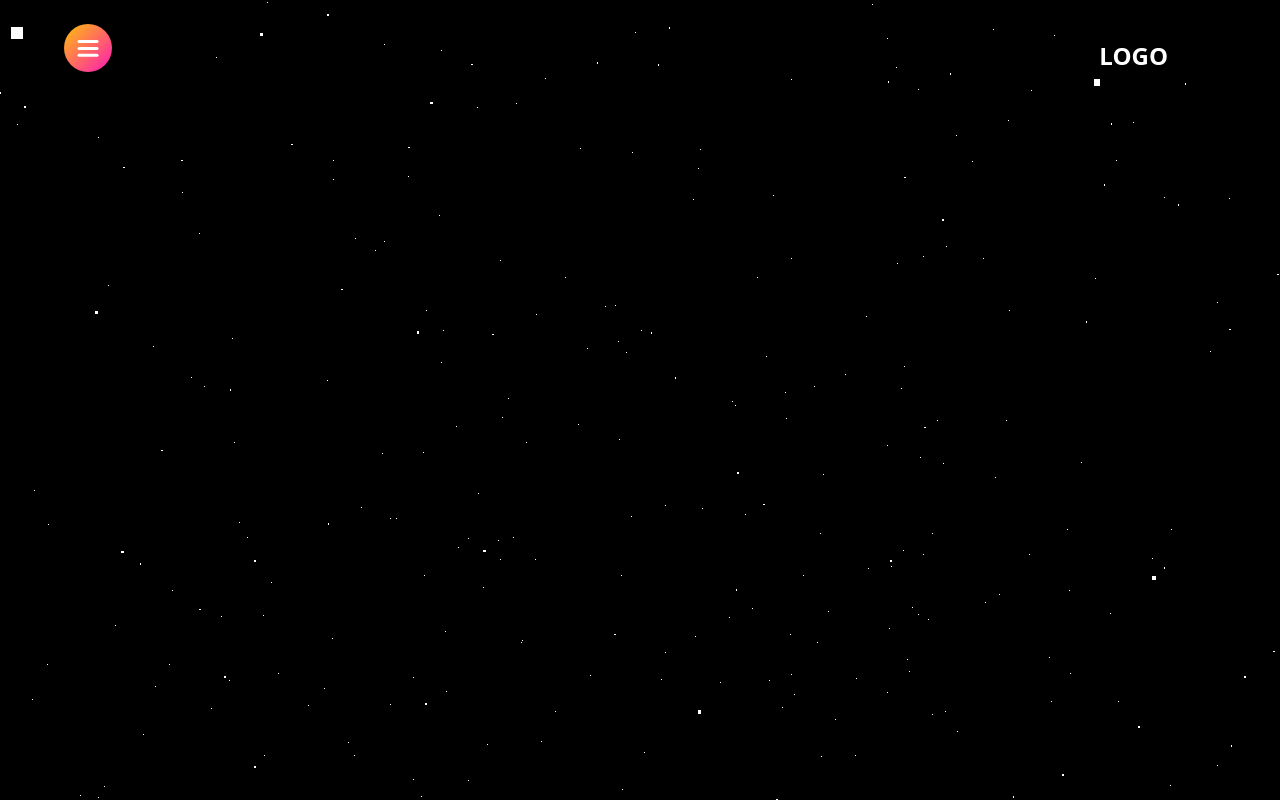
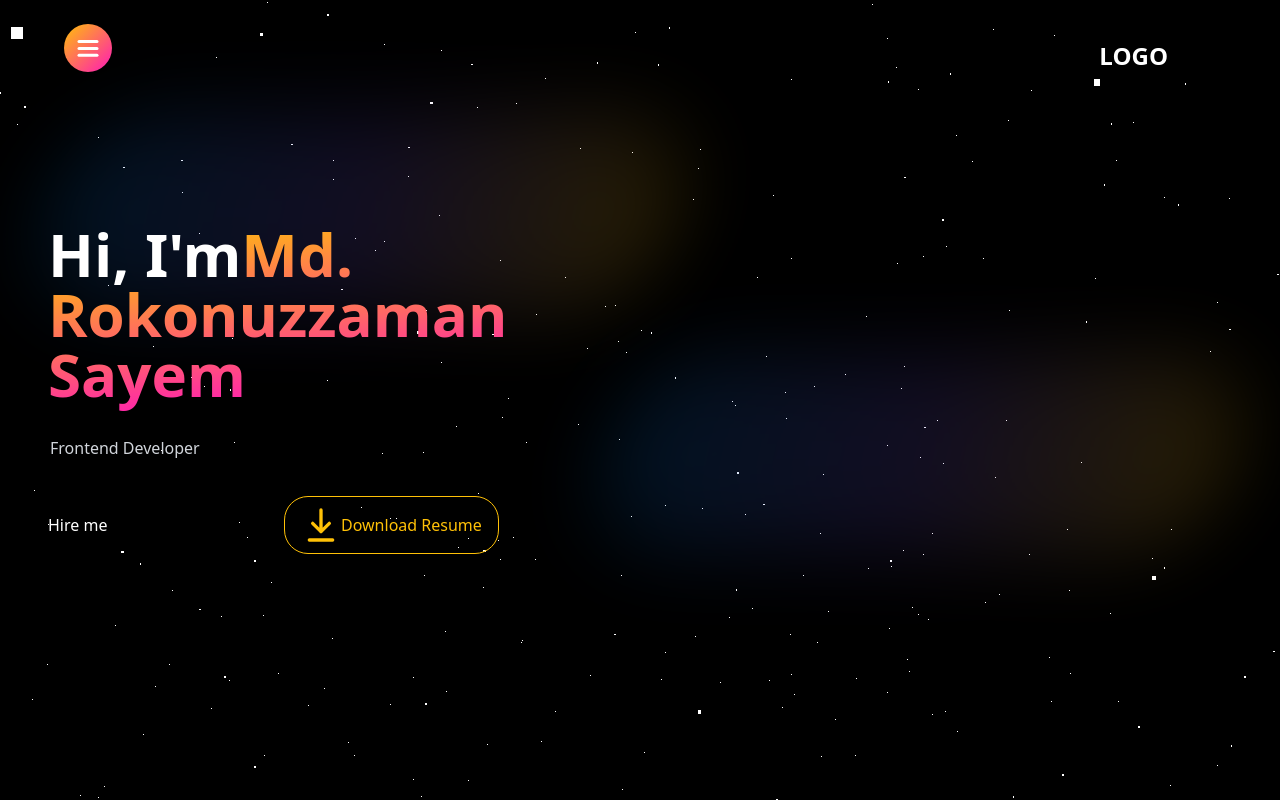
Before and after one commit to Abusayem99133/portfolio-v2, a React (Vite) app: page / in a window 1280 px wide. Built offline with nearby package versions, Linux system fonts and the light colour scheme.

Commit message:
create to the hero section

```diff
--- a/src/App.jsx
+++ b/src/App.jsx
@@ -1,3 +1,4 @@
+import HeroSection from "./Components/HeroSection";
 import NavBar from "./Components/NavBar";
 import ThreeBackground from "./Components/ThreeBackground";
 function App() {
@@ -5,6 +6,7 @@
     <>
       <ThreeBackground />
       <NavBar />
+      <HeroSection />
     </>
   );
 }
--- a/src/Components/HeroSection.jsx
+++ b/src/Components/HeroSection.jsx
@@ -0,0 +1,55 @@
+import { motion } from "framer-motion";
+
+const HeroSection = () => {
+  return (
+    <section className="relative w-full">
+      <header className="absolute w-1/2 aspect-[16/5] -skew-x-12 rounded-full bg-gradient-to-r from-[#007cda] via-[#785ae4] to-primary opacity-15 blur-[40px] left-10 top-0 hidden md:block"></header>
+      <header className="absolute w-1/2 aspect-[16/5] -skew-x-12 rounded-full bg-gradient-to-r from-[#007cda] via-[#785ae4] to-primary opacity-15 blur-[40px] right-10 bottom-0 hidden md:block"></header>
+      <section className="w-full px-5 sm:px-8 md:px-12 lg:px-0 max-w-screen-lg lg:max-w-screen-xl mx-auto relative">
+        <article className="grid lg:grid-cols-2 gap-10 xl:gap-6 relative pt-24 lg:max-w-none max-w-2xl md:max-w-3xl mx-auto">
+          <section className="ml-0 md:ml-12">
+            <header className="text-center lg:text-left">
+              <h1 className="pt-4 text-white font-bold text-4xl md:text-5xl lg:text-6xl">
+                Hi, I'm
+                <span className="text-transparent bg-clip-text bg-gradient-to-br from-primary to-secondary">
+                  Md. Rokonuzzaman Sayem
+                </span>
+              </h1>
+            </header>
+            <p className="text-gray-300 pt-8 text-center lg:text-left mx-auto max-w-[370px] md:max-w-xl">
+              Frontend Developer
+            </p>
+            <section className="flex items-center gap-3 pt-9 flex-col sm:flex-row sm:mx-auto lg:mx-0">
+              <figure className="w-56">
+                <button className="text-white">Hire me</button>
+              </figure>
+              <motion.button
+                whileHover={{ scale: 1.1 }}
+                className="flex items-center px-4 py-2 bg-transparent text-primary border border-primary rounded-3xl"
+              >
+                <svg viewBox="0 0 24 24" width={40} height={40} fill="none">
+                  <motion.path
+                    d="M12 3V16M12 16L7 11M12 16L17 11M5 21H19"
+                    stroke="#FFC107"
+                    strokeWidth="2"
+                    strokeLinecap="round"
+                    strokeLinejoin="round"
+                    initial={{ opacity: 0, y: -5 }}
+                    animate={{
+                      opacity: 1,
+                      y: 0,
+                      transition: { duration: 0.5 },
+                    }}
+                  />
+                </svg>
+                <span>Download Resume</span>
+              </motion.button>
+            </section>
+          </section>
+        </article>
+      </section>
+    </section>
+  );
+};
+
+export default HeroSection;
--- /dev/null
+++ b/src/Components/data/config.js
@@ -0,0 +1,21 @@
+const animationDuration = 2;
+export const variants = {
+  initial: { pathLength: 0, strokeOpacity: 1, fillOpacity: 0 },
+  animate: {
+    pathLength: 1,
+    strokeOpacity: 0,
+    fillOpacity: 1,
+    transition: {
+      duration: animationDuration,
+      ease: "easeInOut",
+      strokeOpacity: {
+        duration: 0.5,
+        delay: animationDuration - 1,
+      },
+      fillOpacity: {
+        duration: 0.5,
+        delay: animationDuration - 1,
+      },
+    },
+  },
+};
```
